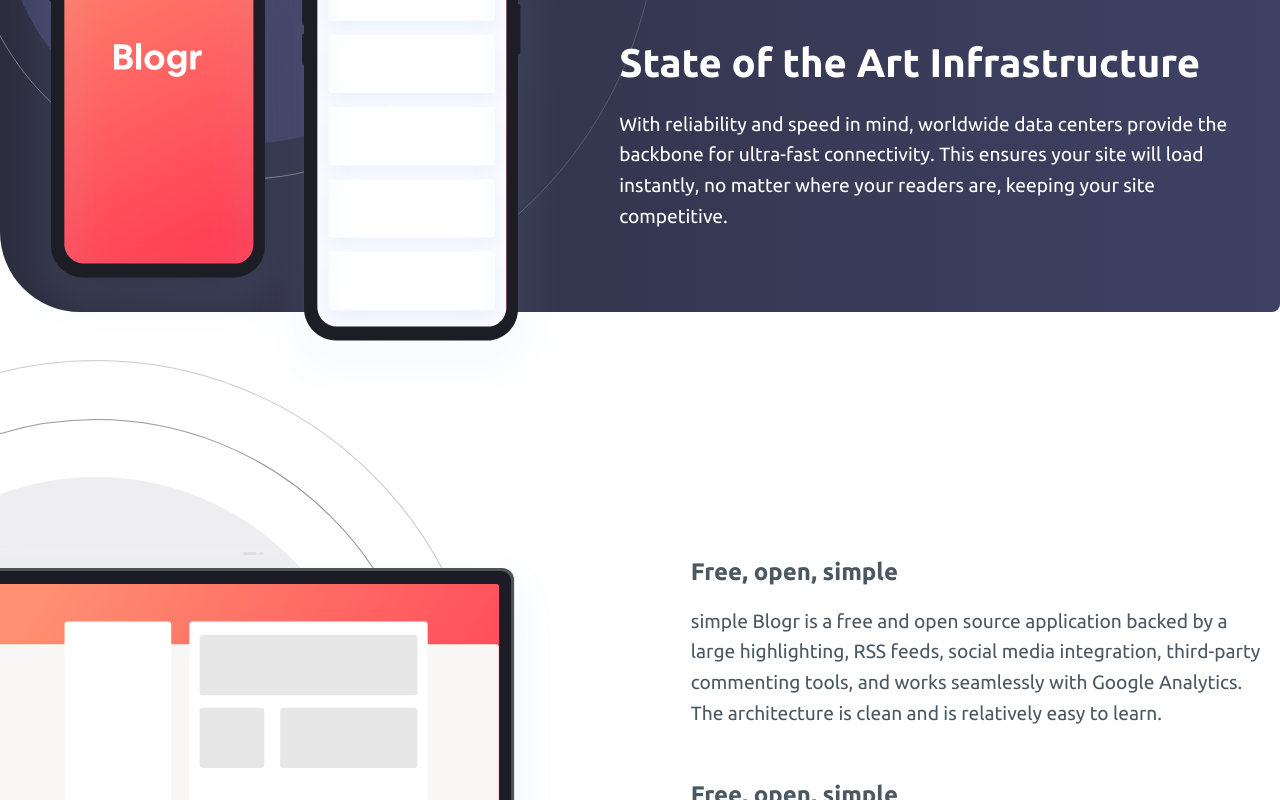
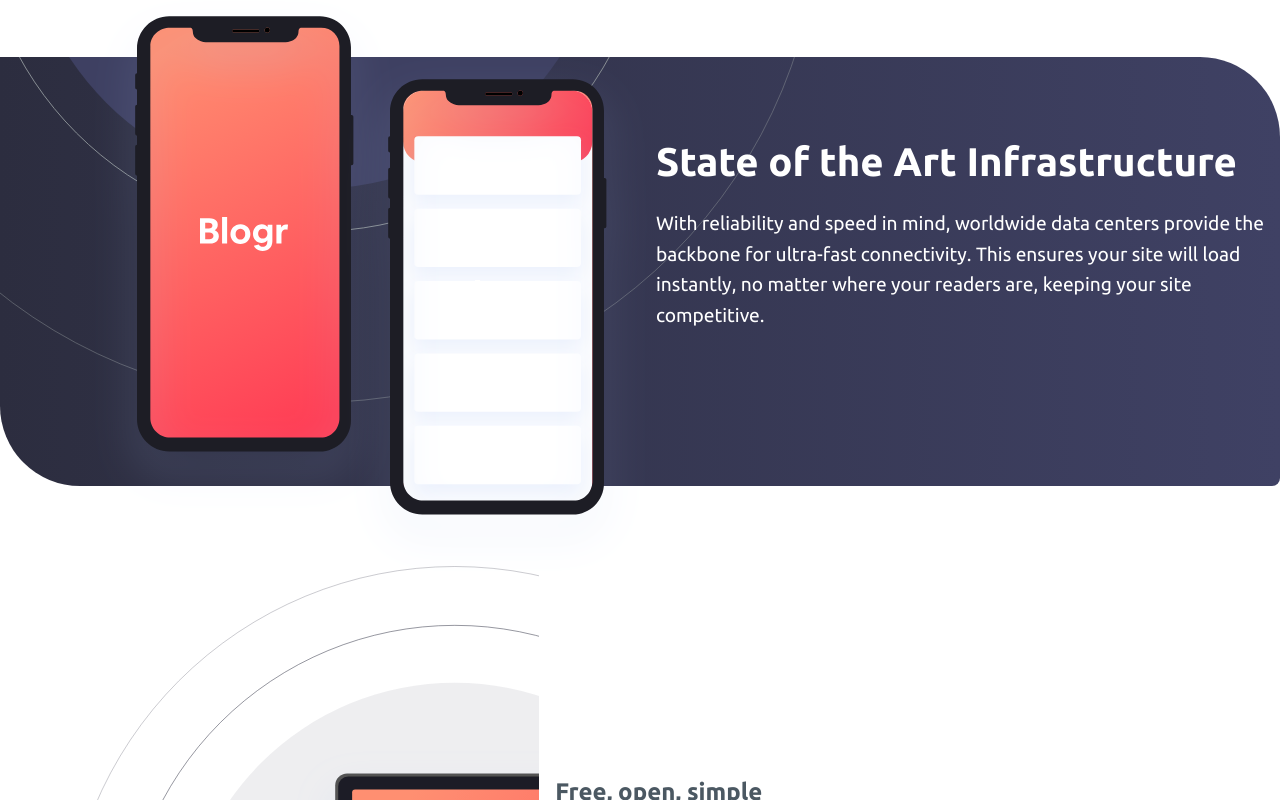
Before and after one commit to jmnyarega/blogr-landing-page, a plain HTML site: page index.html in a window 1280 px wide. Shown: the part 1320-2120 px from the top of the page. Drawn offline with Linux system fonts and the light colour scheme.

Commit message:
pause this challenge

```diff
--- a/css/_footer.scss
+++ b/css/_footer.scss
@@ -19,6 +19,10 @@
   opacity: 0.5;
 }
 
+.footer ul li + li {
+  margin-top: 0.5rem;
+}
+
 .footer__product,
 .footer__company,
 .footer__connect {
--- a/css/_future.scss
+++ b/css/_future.scss
@@ -1,4 +1,5 @@
 .future-design {
+  margin-left: auto;
   margin-top: 3rem;
   text-align: center;
 }
--- a/css/_global.scss
+++ b/css/_global.scss
@@ -20,3 +20,7 @@ body {
 .container {
   padding: 0 1rem;
 }
+
+.hide-mobile {
+  display: none;
+}
--- a/css/_media_queries.scss
+++ b/css/_media_queries.scss
@@ -1,9 +1,13 @@
-@media (min-width: 400px) {
+@media (min-width: 500px) {
   .header {
     max-width: 1440px;
     width: 80%;
     margin: 0 auto;
     justify-content: initial;
+  }
+
+  .hide-mobile {
+    display: none;
   }
 
   .nav-buttons {
@@ -30,12 +34,14 @@
     display: flex;
     justify-content: center;
     align-items: center;
-    column-gap: 1rem;
     flex-direction: row-reverse;
+
+    width: 90%;
+    margin: 0 auto;
   }
 
   .future-design {
-    width: 34%;
+    width: 50%;
     text-align: initial;
   }
 
@@ -51,8 +57,8 @@
 
   .future-design__bg {
     background: no-repeat url(../images/illustration-editor-desktop.svg);
-    height: 600px;
-    max-width: 88%;
+    height: 784px;
+    max-width: 100%;
     background-size: cover;
   }
 
@@ -67,18 +73,31 @@
   }
 
   .circles {
-    max-width: 832px;
-    bottom: -88px;
-    left: 242px;
+    // max-width: 820px;
+    // bottom: -87px;
+    // left: 289px;
+    margin-top: -42rem;
+    // width: 64%;
+    // margin-right: -3rem;
+    // object-fit: contain;
+    // overflow: hidden;
   }
 
   .circles-container {
     display: flex;
-    flex-direction: row-reverse;
+    // flex-direction: row-reverse;
+    // width: 90%;
+    // margin: 0 auto;
+  }
+
+  .circle-img {
+    width: 50%;
   }
 
   .phones-content {
     max-width: 75ch;
+    align-self: center;
+    z-index: 3;
   }
 
   .phones {
@@ -88,25 +107,31 @@
 
   .phones-illustration {
     bottom: -89px;
-    left: 9px;
+    left: 95px;
     transform: initial;
   }
 
   .bottom-section {
     display: flex;
-    column-gap: 5rem;
     align-items: center;
+    justify-content: space-between;
     text-align: initial;
+
+    width: 90%;
+    margin: 5rem auto 0 auto;
+  }
+
+
+  .bottom-section > div {
+    max-width: 75ch;
   }
 
   .fos__bg {
     background: no-repeat url(../images/illustration-laptop-desktop.svg);
-    height: 786px;
-
-	width: 250%;
-	margin-left: -18.5rem;
+    height: 784px;
+    width: 100%;
+    background-size: cover;
   }
-
 
   .pt {
     text-align: initial;
@@ -160,3 +185,7 @@
   }
 
 }
+
+@media (max-width: 1214px) {
+
+}
--- a/css/_phones.scss
+++ b/css/_phones.scss
@@ -15,7 +15,7 @@
 
 .circles-container {
   overflow: hidden;
-  position: relative;
+  // position: relative;
 }
 
 .phones__title {
@@ -29,18 +29,18 @@
 }
 
 .phones-content {
-  padding-top: 10rem;
-  z-index: 2;
-  position: relative;
+  // padding-top: 10rem;
+  // z-index: 2;
+  // position: relative;
 }
 
 .circles {
-  position: absolute;
-  max-width: 588px;
-  bottom: 167px;
-  left: 50%;
+  // position: absolute;
+  // max-width: 588px;
+  // bottom: 167px;
+  // left: 50%;
   z-index: 2;
-  transform: translateX(-50%);
+  transform: translateX(-19%);
 }
 
 .phones-illustration {
--- a/index.html
+++ b/index.html
@@ -111,10 +111,15 @@
     </section>
 
     <section class="middle-section">
-      <section class="future-design container">
-        <h3 class="title future-design__title">Designed for the future</h3>
+      <h3 class="title future-design__title hide-mobile">
+        Designed for the future
+      </h3>
+      <div class="future-design container">
+        <h3 class="title future-design__title hide-desktop">
+          Designed for the future
+        </h3>
         <div class="future-design__bg"></div>
-      </section>
+      </div>
       <div class="container future-content">
         <section class="editor-intro container">
           <h3 class="title editor-intro__title">
@@ -148,11 +153,13 @@
         alt="phones"
       />
       <div class="circles-container">
-        <img
-          class="circles"
-          src="./images/bg-pattern-circles.svg"
-          alt="circles"
-        />
+        <div class="circle-img">
+          <img
+            class="circles"
+            src="./images/bg-pattern-circles.svg"
+            alt="circles"
+          />
+        </div>
         <div class="phones-content container">
           <h3 class="title phones__title">State of the Art Infrastructure</h3>
           <p class="phones__para">
```
Also changed, not shown: css/index.css.
